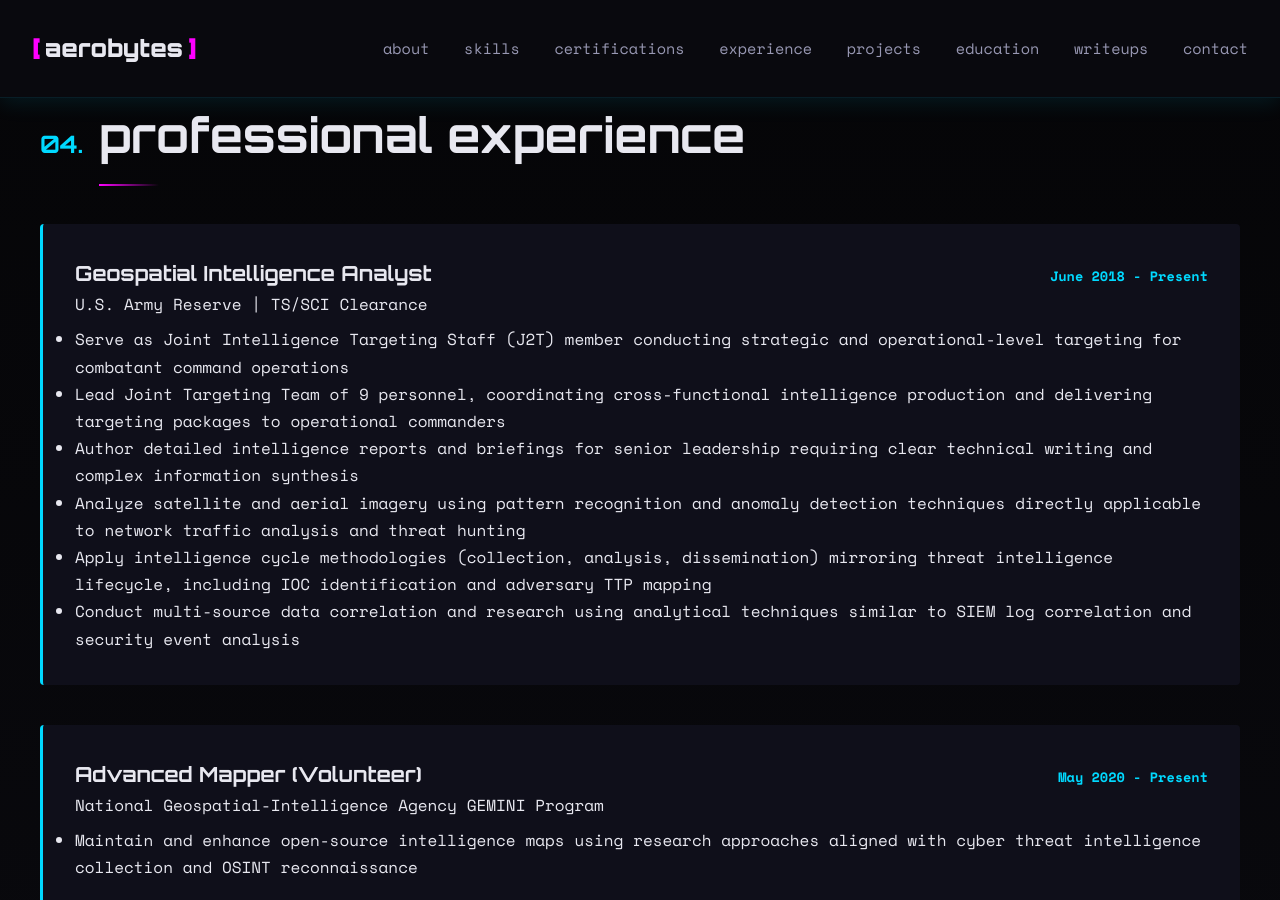
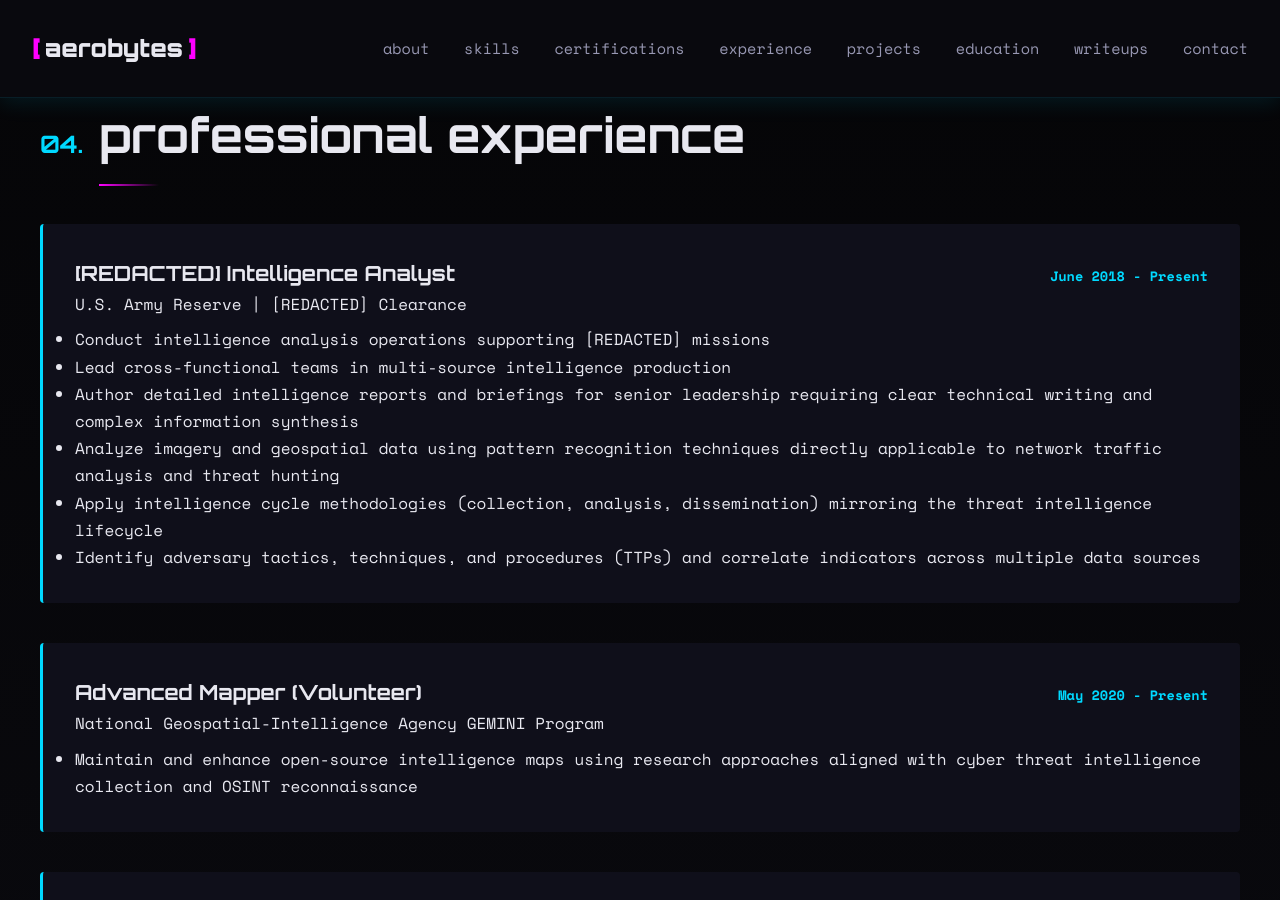
Before and after one commit to Aeronique/aerobytes-site, a Jekyll site: the page built from index.html, in a window 1280 px wide and 900 px high, scrolled down 3928 px. Built offline with Jekyll 4.4.1, drawn with Linux system fonts in a browser that asks for light colours.

Commit message:
Update index.html

```diff
--- a/index.html
+++ b/index.html
@@ -130,18 +130,18 @@ title: Home
             <div class="experience-item">
                 <div class="experience-header">
                     <div>
-                        <h3 class="experience-title">Geospatial Intelligence Analyst</h3>
-                        <p class="experience-company">U.S. Army Reserve | TS/SCI Clearance</p>
+                        <h3 class="experience-title">[REDACTED] Intelligence Analyst</h3>
+                        <p class="experience-company">U.S. Army Reserve | [REDACTED] Clearance</p>
                     </div>
                     <span class="experience-date">June 2018 - Present</span>
                 </div>
                 <ul class="experience-responsibilities">
-                    <li>Serve as Joint Intelligence Targeting Staff (J2T) member conducting strategic and operational-level targeting for combatant command operations</li>
-                    <li>Lead Joint Targeting Team of 9 personnel, coordinating cross-functional intelligence production and delivering targeting packages to operational commanders</li>
+                    <li>Conduct intelligence analysis operations supporting [REDACTED] missions</li>
+                    <li>Lead cross-functional teams in multi-source intelligence production</li>
                     <li>Author detailed intelligence reports and briefings for senior leadership requiring clear technical writing and complex information synthesis</li>
-                    <li>Analyze satellite and aerial imagery using pattern recognition and anomaly detection techniques directly applicable to network traffic analysis and threat hunting</li>
-                    <li>Apply intelligence cycle methodologies (collection, analysis, dissemination) mirroring threat intelligence lifecycle, including IOC identification and adversary TTP mapping</li>
-                    <li>Conduct multi-source data correlation and research using analytical techniques similar to SIEM log correlation and security event analysis</li>
+                    <li>Analyze imagery and geospatial data using pattern recognition techniques directly applicable to network traffic analysis and threat hunting</li>
+                    <li>Apply intelligence cycle methodologies (collection, analysis, dissemination) mirroring the threat intelligence lifecycle</li>
+                    <li>Identify adversary tactics, techniques, and procedures (TTPs) and correlate indicators across multiple data sources</li>
                 </ul>
             </div>
 
```
